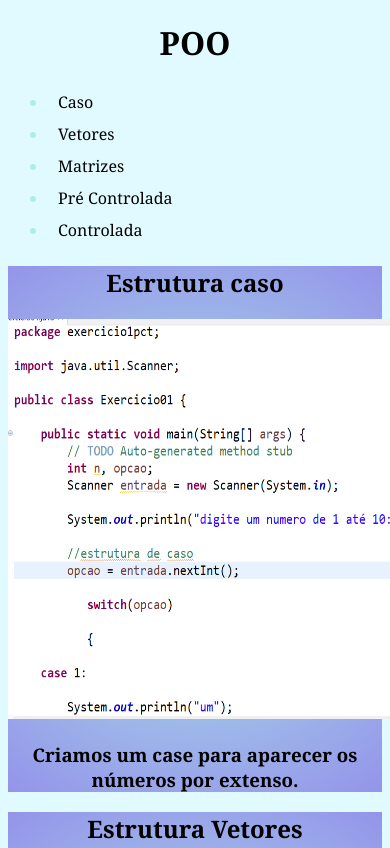
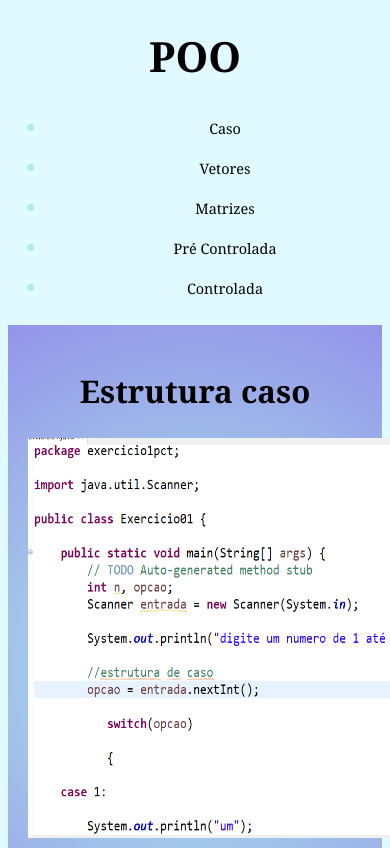
Before and after one commit to rebekawanda/POOs, a plain HTML site: page index.html in a window 390 px wide. Shown: the top 848 px of the page. Drawn offline with Linux system fonts and the light colour scheme.

Commit message:
Update poo.css

```diff
--- a/poo.css
+++ b/poo.css
@@ -1,25 +1,61 @@
 .car {
     font-family: Georgia, 'Times New Roman', Times, serif;
-    background: rgb(174,238,234);
     background: radial-gradient(circle, rgba(174,238,234,1) 0%, rgba(148,148,233,1) 100%);
+    padding: 20px;
+    margin: 0 auto;
+    max-width: 1200px; /* Limita largura em telas grandes */
+    text-align: center; /* Centraliza conteúdo */
 }
+
 .title {
     font-family: Georgia, 'Times New Roman', Times, serif;
     text-align: center;
+    font-size: 2rem;
+    margin-bottom: 15px;
 }
+
 .link {
     color: rgb(174,238,234);
     font-family: Georgia, 'Times New Roman', Times, serif;
-    text-align: start;
+    text-align: center; /* Centraliza links */
+    display: block;
+    margin: 5px auto;
 }
+
 a:link, a:visited {
     color: black;
-    padding: 5px 10px;
+    padding: 8px 15px;
     text-align: center;
     text-decoration: none;
     display: inline-block;
+    border-radius: 6px;
+    transition: background-color 0.3s ease;
 }
 
-  a:hover, a:active {
+a:hover, a:active {
     background-color: rgba(148,148,233,1);
 }
+
+@media (max-width: 768px) {
+    .title {
+        font-size: 1.6rem;
+    }
+
+    a:link, a:visited {
+        display: block;
+        margin: 8px auto;
+        width: 80%;
+    }
+}
+
+@media (max-width: 480px) {
+    .title {
+        font-size: 1.3rem;
+    }
+
+    a:link, a:visited {
+        font-size: 0.9rem;
+        padding: 6px 10px;
+        width: 100%;
+    }
+}
```
